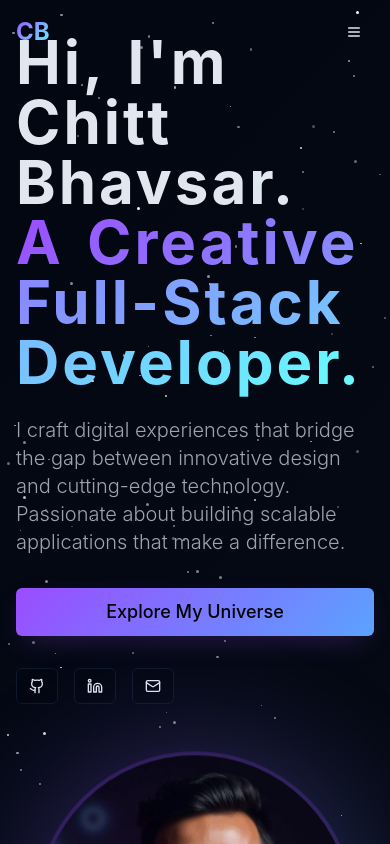
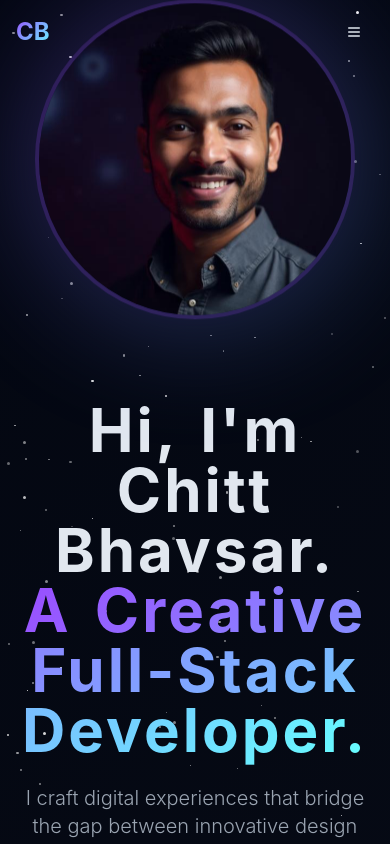
Before and after one commit to 24mcc013/hitt-galaxy, a React (Vite) app: page / in a window 390 px wide. Shown: the top 844 px of the page. Built offline with nearby package versions, Linux system fonts and the light colour scheme.

Commit message:
Fix: Center home page content
Center the main content on the home page for different views to improve alignment and presentation.

```diff
--- a/src/pages/Index.tsx
+++ b/src/pages/Index.tsx
@@ -74,7 +74,7 @@ const Index = () => {
                 initial={{ opacity: 0, x: -50 }}
                 animate={{ opacity: 1, x: 0 }}
                 transition={{ duration: 0.8, delay: 0.2 }}
-                className="text-left"
+                className="text-center lg:text-left order-2 lg:order-1"
               >
                 <motion.h1
                   className="hero-title mb-6"
@@ -88,7 +88,7 @@ const Index = () => {
                 </motion.h1>
 
                 <motion.p
-                  className="hero-subtitle mb-8 max-w-lg"
+                  className="hero-subtitle mb-8 max-w-lg mx-auto lg:mx-0"
                   initial={{ opacity: 0, y: 20 }}
                   animate={{ opacity: 1, y: 0 }}
                   transition={{ duration: 0.8, delay: 0.6 }}
@@ -99,7 +99,7 @@ const Index = () => {
                 </motion.p>
 
                 <motion.div
-                  className="flex flex-col sm:flex-row gap-4 mb-8"
+                  className="flex flex-col sm:flex-row gap-4 mb-8 justify-center lg:justify-start"
                   initial={{ opacity: 0, y: 20 }}
                   animate={{ opacity: 1, y: 0 }}
                   transition={{ duration: 0.8, delay: 0.8 }}
@@ -119,7 +119,7 @@ const Index = () => {
 
                 {/* Social Links */}
                 <motion.div
-                  className="flex gap-4"
+                  className="flex gap-4 justify-center lg:justify-start"
                   initial={{ opacity: 0, y: 20 }}
                   animate={{ opacity: 1, y: 0 }}
                   transition={{ duration: 0.8, delay: 1.0 }}
@@ -152,7 +152,7 @@ const Index = () => {
                 initial={{ opacity: 0, x: 50, scale: 0.8 }}
                 animate={{ opacity: 1, x: 0, scale: 1 }}
                 transition={{ duration: 0.8, delay: 0.4 }}
-                className="flex justify-center lg:justify-end"
+                className="flex justify-center order-1 lg:order-2"
               >
                 <div className="relative">
                   <div className="absolute inset-0 bg-gradient-nebula rounded-full blur-3xl opacity-30 animate-pulse" />
```
